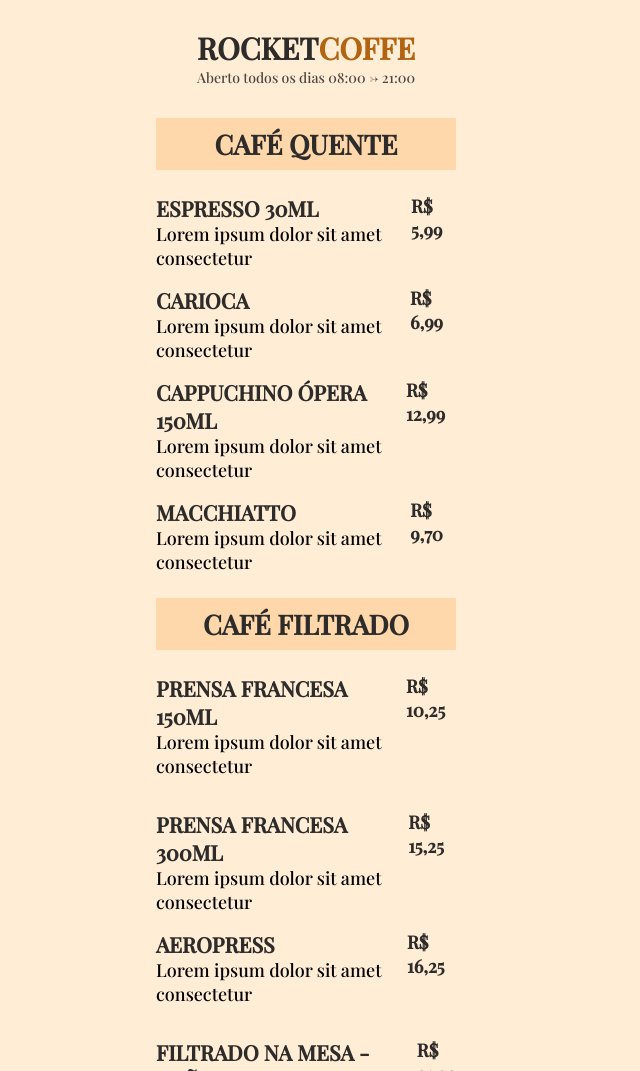
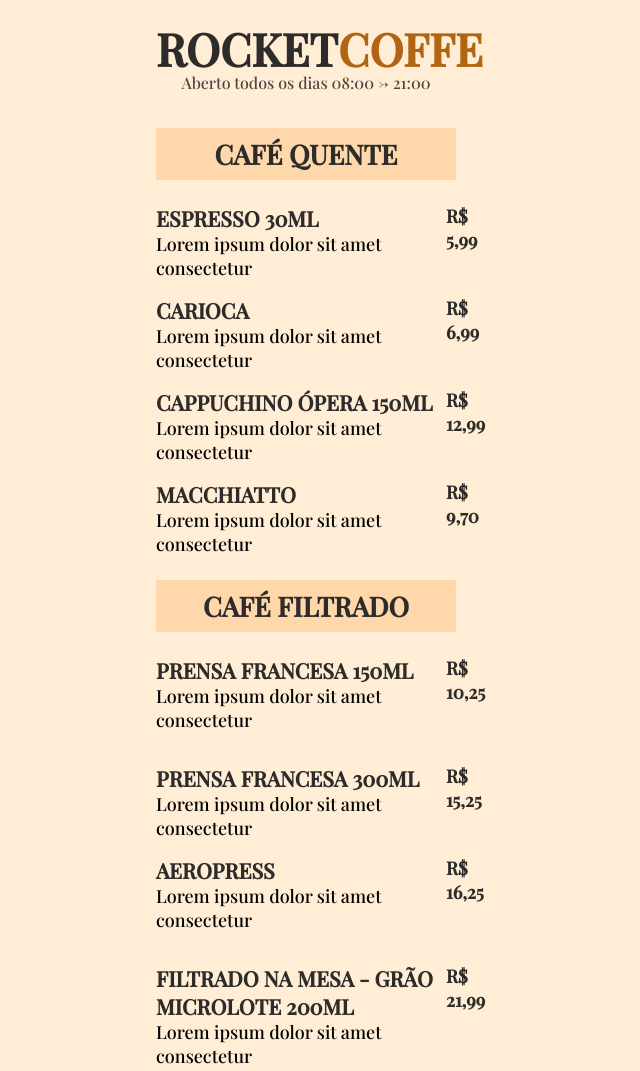
Before and after one commit to Danilex22/RocketSeat---Maratona-Explorer-3.0, a plain HTML site: page index.html in a window 1280 px wide. Shown: the top 1071 px of the page, without its empty margins (334-974 px from the left). Drawn offline with nearby package versions, Linux system fonts and the light colour scheme.

Commit message:
vers. 10.ago.22
melhorias

```diff
--- a/style.css
+++ b/style.css
@@ -7,6 +7,7 @@
 body {
   background-color: #ffEDD5; /*essa cor está lá no gabarito/modelo*/
   font-family: 'Playfair Display', serif;
+
 }
 
 ul {
@@ -18,6 +19,7 @@
   font-family: 'Playfair Display', serif;
   color: #2D2C2A;
   text-transform: uppercase;
+
 }
 
 /*HEADER - Cabeçalho*/
@@ -32,15 +34,15 @@
 }
 header h1 {
   margin-bottom: 5px;
-    font-size: 30px;
+  font-size: 45px;
   line-height: 33px;
 }
 header h1 span {
   color: #b16411;
 }
 header p {
-    font-size: 14px;
-    line-height: 16px;
+  font-size: 16px;
+  line-height: 26px;
   color: rgba(0, 0, 0,  0.7);
 }
 
@@ -56,7 +58,6 @@
   text-align: center;
   margin-bottom: 24px;
 }
-
 /* LISTA */
 ul li {
   margin-bottom: 16px;
@@ -78,6 +79,8 @@
   line-height: 21px;
 }
 
+
+
 li .price {
-    max-width: 200px;
+  max-width: 10px;
 }
```
Lines whose indentation alone changed are shown as unchanged.
